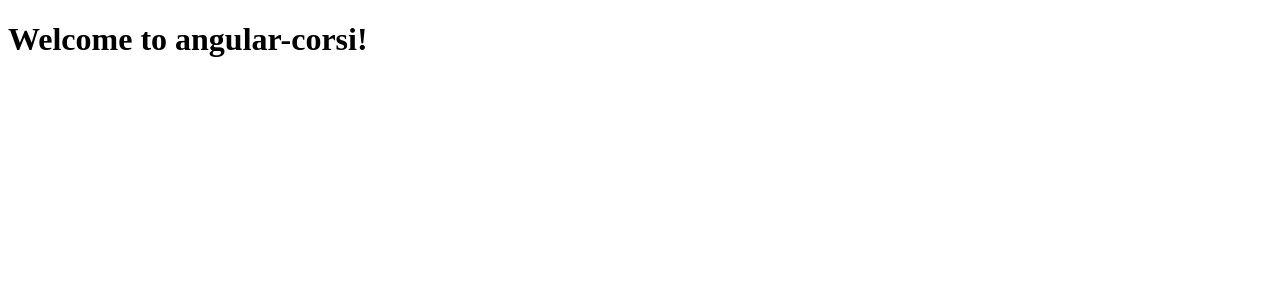
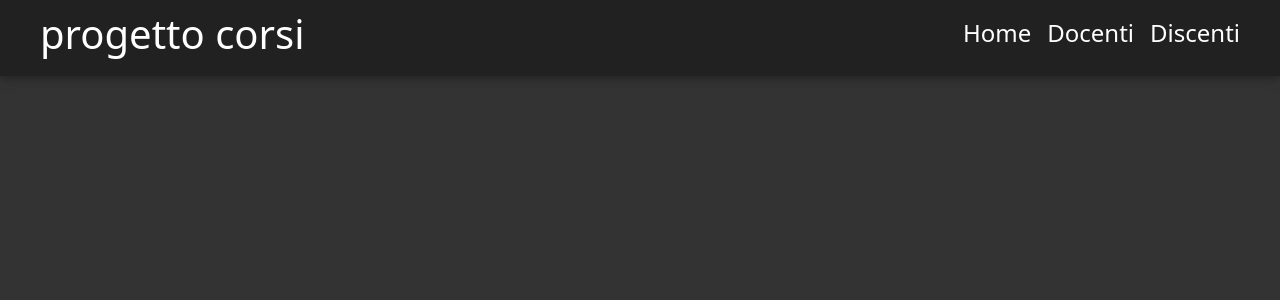
Before and after one commit to matteo-d-antonio/angular-corsi, an Angular app: page / in a window 1280 px wide. Shown: the top 300 px of the page. Built offline with nearby package versions, Linux system fonts and the light colour scheme.

Commit message:
init commit

```diff
--- a/angular.json
+++ b/angular.json
@@ -108,5 +108,8 @@
         }
       }
     }
+  },
+  "cli": {
+    "analytics": "23f13342-a7a5-42c7-b344-6eae1ee23c5f"
   }
 }
--- a/src/app/app.ts
+++ b/src/app/app.ts
@@ -1,16 +1,18 @@
 import { Component } from '@angular/core';
+import { Navbar } from './features/navbar/navbar';
 import { RouterOutlet } from '@angular/router';
 
 @Component({
   selector: 'app-root',
-  imports: [RouterOutlet],
+  imports: [
+    RouterOutlet,
+    Navbar],
   template: `
-    <h1>Welcome to {{title}}!</h1>
-
+    <app-navbar></app-navbar>
     <router-outlet />
   `,
   styles: [],
 })
 export class App {
-  protected title = 'angular-corsi';
+
 }
--- /dev/null
+++ b/src/app/features/navbar/navbar.ts
@@ -0,0 +1,47 @@
+import { Component } from '@angular/core';
+
+@Component({
+  selector: 'app-navbar',
+  imports: [],
+  template: `
+  <div class="ms-navbar">
+    <div class="ms-navbar-title">
+    <span>
+      <h1>progetto corsi</h1>
+    </span>
+    <ul class="nav nav-underline">
+      <li class="nav-item">
+        <h4><a class="nav-link" href="#">Home</a></h4>
+      </li>
+      <li class="nav-item">
+        <h4><a class="nav-link" href="#">Docenti</a></h4>
+      </li>
+      <li class="nav-item">
+        <h4><a class="nav-link" href="#">Discenti</a></h4>
+      </li>
+    </ul>
+    </div>
+  </div>
+  `,
+  styles: `
+.ms-navbar {
+  background-color: rgb(33, 33, 33);
+  padding: 10px;
+  margin-bottom: 20px;
+  box-shadow: 0 2px 10px rgb(33, 33, 33);
+}
+.ms-navbar-title {
+  display: flex;
+  justify-content: space-between;
+  align-items: center;
+  max-width: 1200px;
+  margin: 0 auto;
+}
+  li a{
+  text-decoration: none;
+  color: white;
+  }`
+})
+export class Navbar {
+
+}
--- a/src/index.html
+++ b/src/index.html
@@ -6,8 +6,9 @@
   <base href="/">
   <meta name="viewport" content="width=device-width, initial-scale=1">
   <link rel="icon" type="image/x-icon" href="favicon.ico">
+  <link href="https://cdn.jsdelivr.net/npm/bootstrap@5.3.7/dist/css/bootstrap.min.css" rel="stylesheet" integrity="sha384-LN+7fdVzj6u52u30Kp6M/trliBMCMKTyK833zpbD+pXdCLuTusPj697FH4R/5mcr" crossorigin="anonymous">
 </head>
-<body>
+<body style="background-color: rgb(51, 51, 51); color: white;">
   <app-root></app-root>
 </body>
 </html>
```
